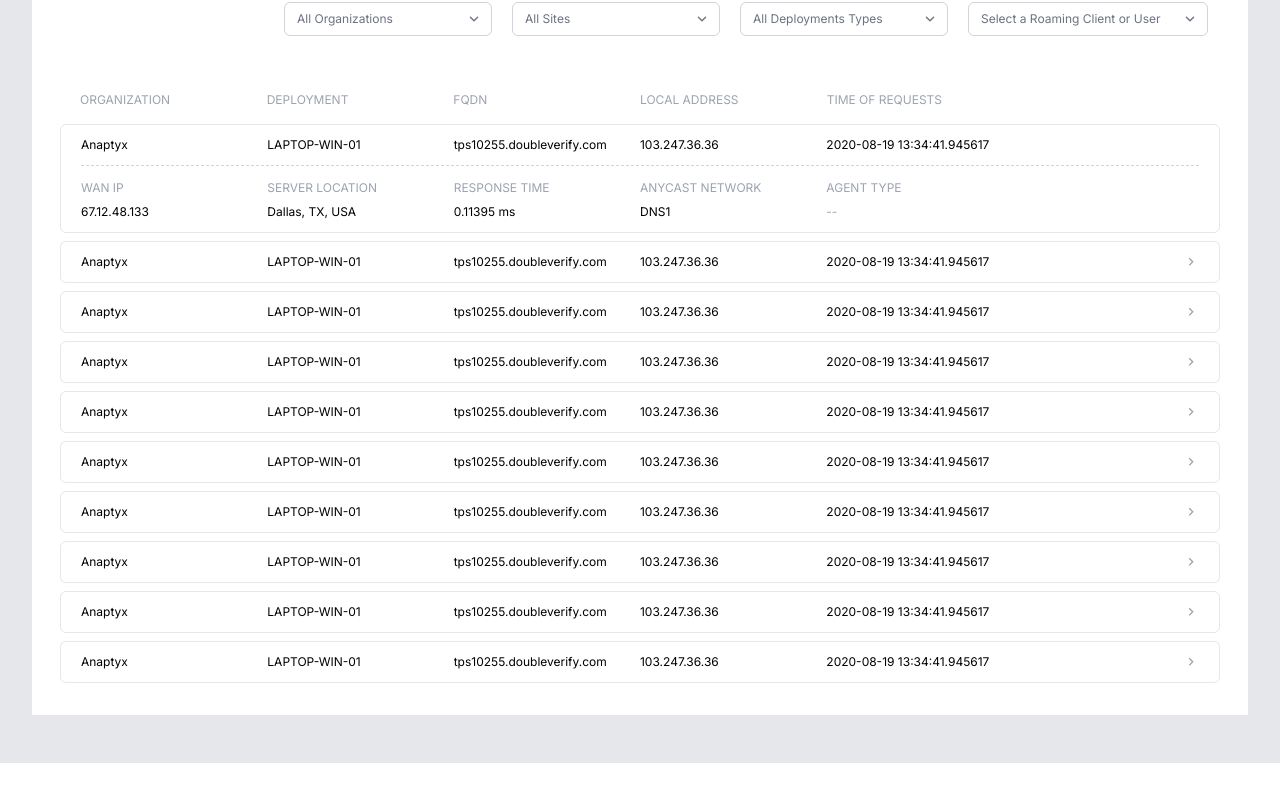
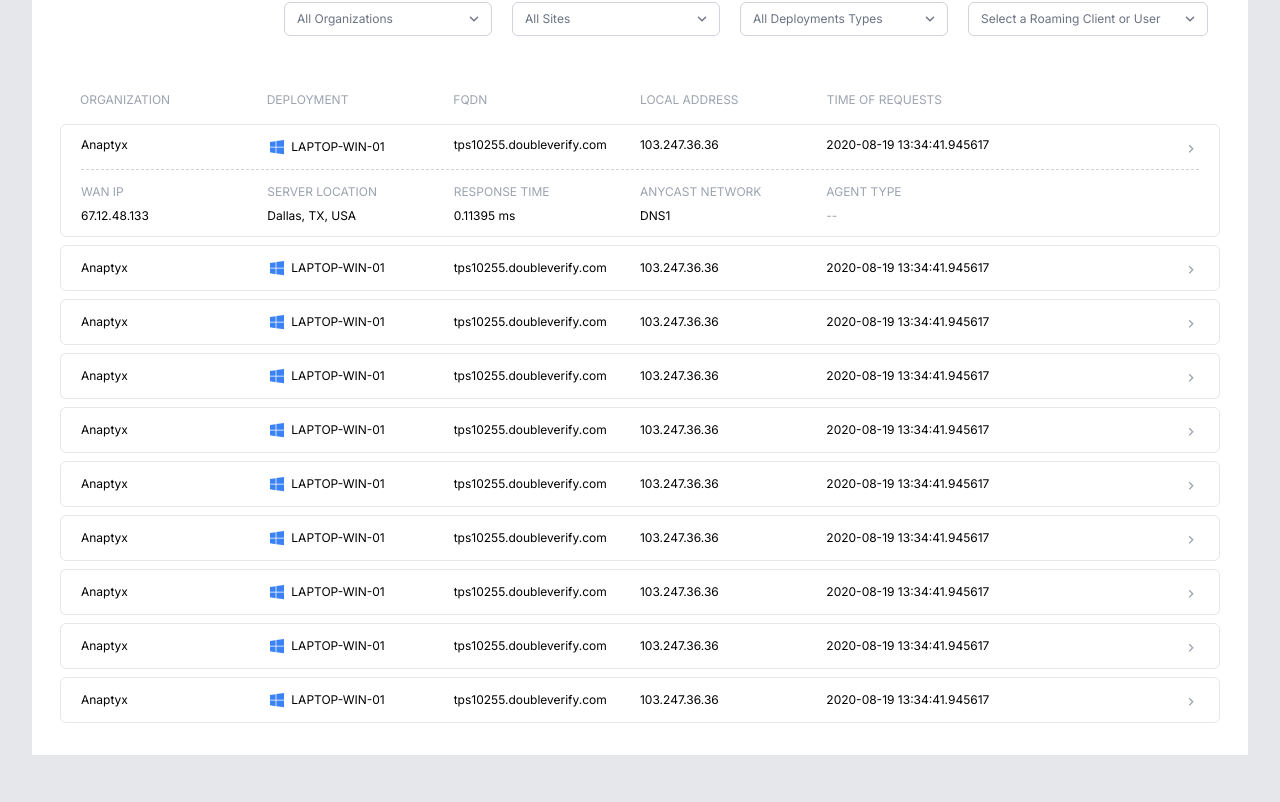
Before and after one commit to hnordt/web-template, a Next.js app: page / in a window 1280 px wide. Shown: the part 698-1500 px from the top of the page. Before the commit the page ends 1461 px from the top, so only its background shows below. Built offline with nearby package versions, Linux system fonts and the light colour scheme; what @tailwindcss/typography would draw is missing.

Commit message:
chore: Implement second layout

```diff
--- a/src/pages/index.js
+++ b/src/pages/index.js
@@ -1217,11 +1217,16 @@ export default function Index() {
               <div className="mb-1 mt-4 px-5 border rounded-md">
                 <div className="grid grid-cols-6 py-3 border-b border-dashed border-gray-300">
                   <p>Anaptyx</p>
-                  <p>{/* ICON */}LAPTOP-WIN-01</p>
+                  <p className="flex items-center">
+                    <DiWindows className="mr-1 w-5 h-5 text-blue-500" />
+                    LAPTOP-WIN-01
+                  </p>
                   <p>tps10255.doubleverify.com</p>
                   <p>103.247.36.36</p>
                   <p>2020-08-19 13:34:41.945617</p>
-                  {/* ICON */}
+                  <span className="place-self-end">
+                    <MdKeyboardArrowRight className="w-4 h-4 text-gray-400" />
+                  </span>
                 </div>
                 <div className="grid grid-cols-6 mt-3.5 text-gray-400">
                   <p>WAN IP</p>
@@ -1240,7 +1245,10 @@ export default function Index() {
               </div>
               <div className="grid grid-cols-6 items-center my-1 px-5 py-3 border rounded-md">
                 <p>Anaptyx</p>
-                <p>{/* ICON */}LAPTOP-WIN-01</p>
+                <p className="flex items-center">
+                  <DiWindows className="mr-1 w-5 h-5 text-blue-500" />
+                  LAPTOP-WIN-01
+                </p>
                 <p>tps10255.doubleverify.com</p>
                 <p>103.247.36.36</p>
                 <p>2020-08-19 13:34:41.945617</p>
@@ -1250,7 +1258,10 @@ export default function Index() {
               </div>
               <div className="grid grid-cols-6 items-center my-1 px-5 py-3 border rounded-md">
                 <p>Anaptyx</p>
-                <p>{/* ICON */}LAPTOP-WIN-01</p>
+                <p className="flex items-center">
+                  <DiWindows className="mr-1 w-5 h-5 text-blue-500" />
+                  LAPTOP-WIN-01
+                </p>
                 <p>tps10255.doubleverify.com</p>
                 <p>103.247.36.36</p>
                 <p>2020-08-19 13:34:41.945617</p>
@@ -1260,7 +1271,10 @@ export default function Index() {
               </div>
               <div className="grid grid-cols-6 items-center my-1 px-5 py-3 border rounded-md">
                 <p>Anaptyx</p>
-                <p>{/* ICON */}LAPTOP-WIN-01</p>
+                <p className="flex items-center">
+                  <DiWindows className="mr-1 w-5 h-5 text-blue-500" />
+                  LAPTOP-WIN-01
+                </p>
                 <p>tps10255.doubleverify.com</p>
                 <p>103.247.36.36</p>
                 <p>2020-08-19 13:34:41.945617</p>
@@ -1270,7 +1284,10 @@ export default function Index() {
               </div>
               <div className="grid grid-cols-6 items-center my-1 px-5 py-3 border rounded-md">
                 <p>Anaptyx</p>
-                <p>{/* ICON */}LAPTOP-WIN-01</p>
+                <p className="flex items-center">
+                  <DiWindows className="mr-1 w-5 h-5 text-blue-500" />
+                  LAPTOP-WIN-01
+                </p>
                 <p>tps10255.doubleverify.com</p>
                 <p>103.247.36.36</p>
                 <p>2020-08-19 13:34:41.945617</p>
@@ -1280,7 +1297,10 @@ export default function Index() {
               </div>
               <div className="grid grid-cols-6 items-center my-1 px-5 py-3 border rounded-md">
                 <p>Anaptyx</p>
-                <p>{/* ICON */}LAPTOP-WIN-01</p>
+                <p className="flex items-center">
+                  <DiWindows className="mr-1 w-5 h-5 text-blue-500" />
+                  LAPTOP-WIN-01
+                </p>
                 <p>tps10255.doubleverify.com</p>
                 <p>103.247.36.36</p>
                 <p>2020-08-19 13:34:41.945617</p>
@@ -1290,7 +1310,10 @@ export default function Index() {
               </div>
               <div className="grid grid-cols-6 items-center my-1 px-5 py-3 border rounded-md">
                 <p>Anaptyx</p>
-                <p>{/* ICON */}LAPTOP-WIN-01</p>
+                <p className="flex items-center">
+                  <DiWindows className="mr-1 w-5 h-5 text-blue-500" />
+                  LAPTOP-WIN-01
+                </p>
                 <p>tps10255.doubleverify.com</p>
                 <p>103.247.36.36</p>
                 <p>2020-08-19 13:34:41.945617</p>
@@ -1300,7 +1323,10 @@ export default function Index() {
               </div>
               <div className="grid grid-cols-6 items-center my-1 px-5 py-3 border rounded-md">
                 <p>Anaptyx</p>
-                <p>{/* ICON */}LAPTOP-WIN-01</p>
+                <p className="flex items-center">
+                  <DiWindows className="mr-1 w-5 h-5 text-blue-500" />
+                  LAPTOP-WIN-01
+                </p>
                 <p>tps10255.doubleverify.com</p>
                 <p>103.247.36.36</p>
                 <p>2020-08-19 13:34:41.945617</p>
@@ -1310,7 +1336,10 @@ export default function Index() {
               </div>
               <div className="grid grid-cols-6 items-center my-1 px-5 py-3 border rounded-md">
                 <p>Anaptyx</p>
-                <p>{/* ICON */}LAPTOP-WIN-01</p>
+                <p className="flex items-center">
+                  <DiWindows className="mr-1 w-5 h-5 text-blue-500" />
+                  LAPTOP-WIN-01
+                </p>
                 <p>tps10255.doubleverify.com</p>
                 <p>103.247.36.36</p>
                 <p>2020-08-19 13:34:41.945617</p>
@@ -1320,7 +1349,10 @@ export default function Index() {
               </div>
               <div className="grid grid-cols-6 items-center my-1 px-5 py-3 border rounded-md">
                 <p>Anaptyx</p>
-                <p>{/* ICON */}LAPTOP-WIN-01</p>
+                <p className="flex items-center">
+                  <DiWindows className="mr-1 w-5 h-5 text-blue-500" />
+                  LAPTOP-WIN-01
+                </p>
                 <p>tps10255.doubleverify.com</p>
                 <p>103.247.36.36</p>
                 <p>2020-08-19 13:34:41.945617</p>
```
